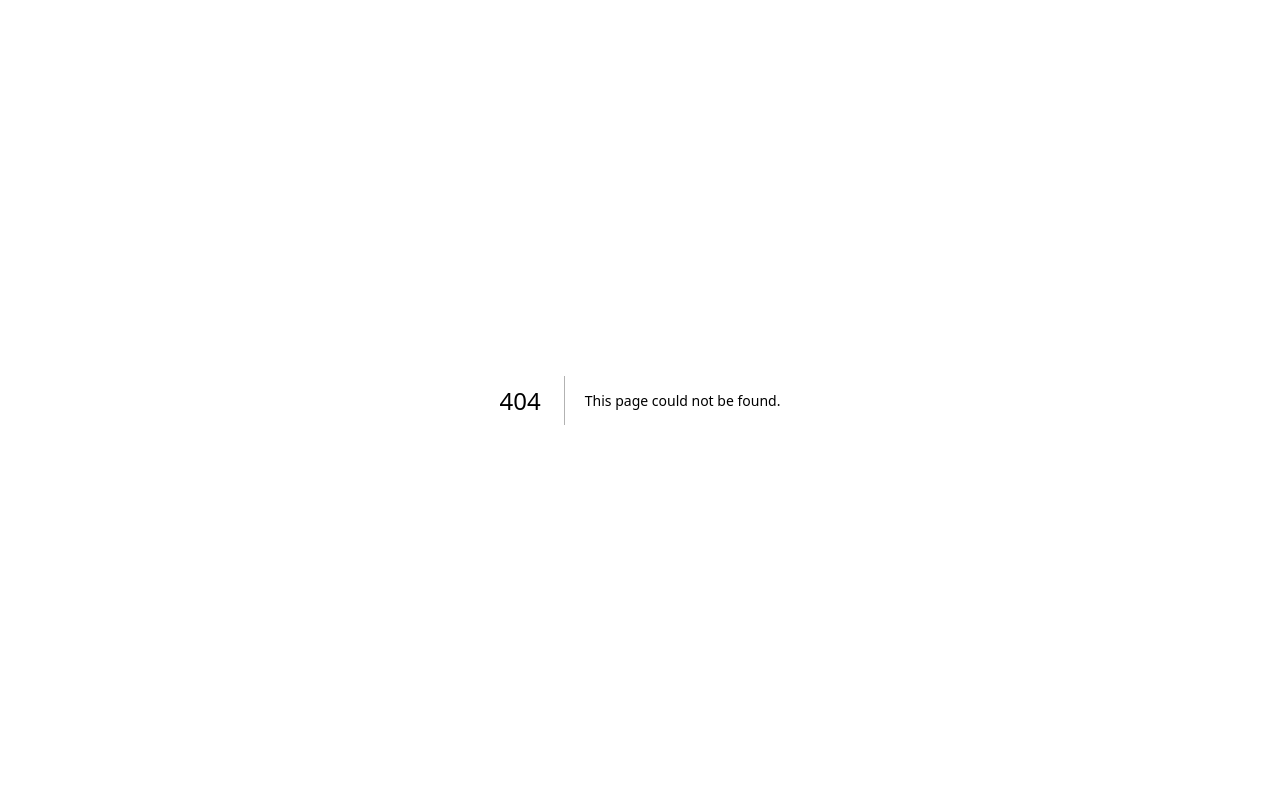
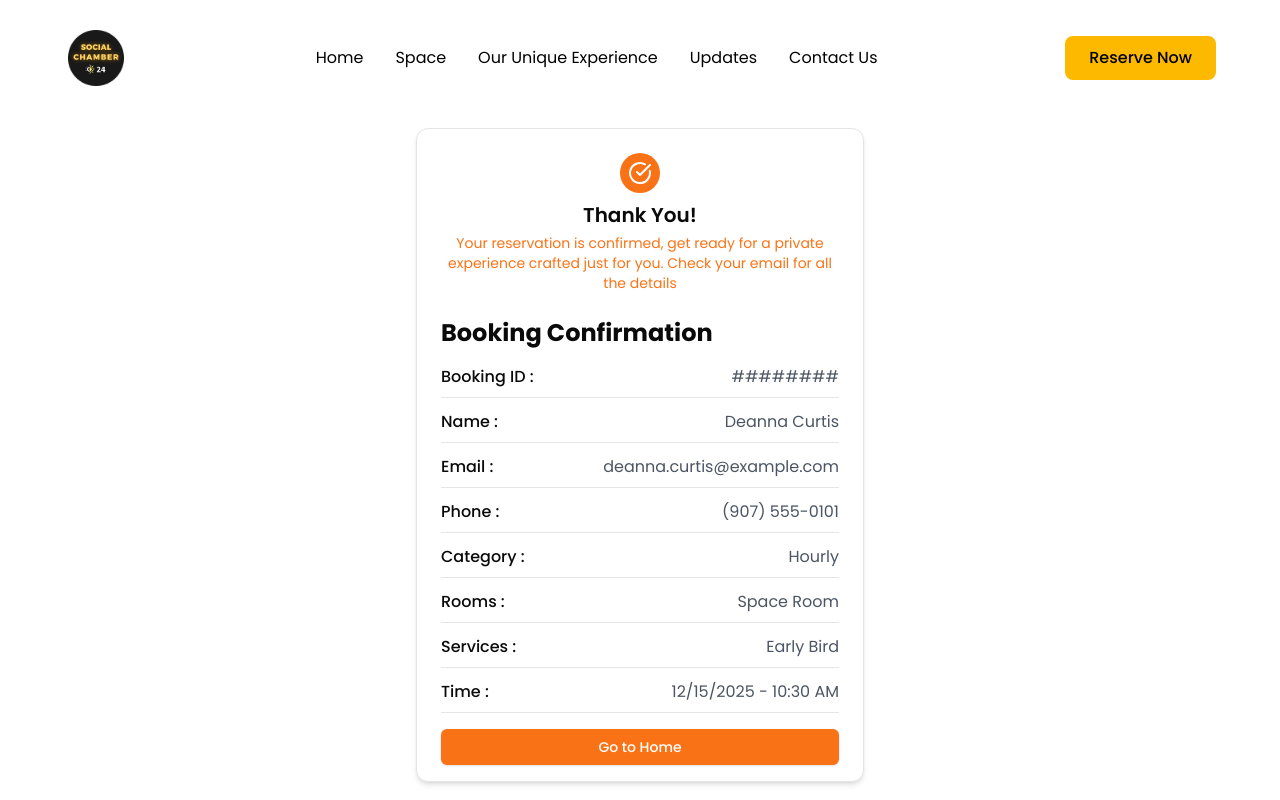
Before and after one commit to fsdteam8/boss65-frontend, a Next.js app: page /success/1 in a window 1280 px wide. Before the commit this address had no page. Shown: the top 800 px of the page. Built offline with nearby package versions, Linux system fonts and the light colour scheme.

Commit message:
developed: success page

```diff
--- /dev/null
+++ b/src/app/(website)/success/[id]/page.tsx
@@ -0,0 +1,74 @@
+import { Button } from "@/components/ui/button";
+import { Card, CardContent, CardFooter } from "@/components/ui/card";
+import { CheckCircle } from "lucide-react";
+
+export default function BookingConfirmation() {
+  return (
+    <div className="my-32">
+      <Card className="w-full max-w-md mx-auto shadow-md">
+        <CardContent className="pt-6 px-6 pb-0">
+          <div className="flex flex-col items-center mb-6">
+            <div className="rounded-full bg-orange-500 p-2 mb-2">
+              <CheckCircle className="h-6 w-6 text-white" />
+            </div>
+            <h2 className="text-xl font-semibold text-center">Thank You!</h2>
+            <p className="text-center text-sm text-orange-500 mt-1">
+              Your reservation is confirmed, get ready for a private experience
+              crafted just for you. Check your email for all the details
+            </p>
+          </div>
+
+          <h1 className="text-2xl font-bold mb-4">Booking Confirmation</h1>
+
+          <div className="space-y-3">
+            <div className="flex justify-between border-b pb-2">
+              <span className="font-medium">Booking ID :</span>
+              <span className="text-gray-600">########</span>
+            </div>
+
+            <div className="flex justify-between border-b pb-2">
+              <span className="font-medium">Name :</span>
+              <span className="text-gray-600">Deanna Curtis</span>
+            </div>
+
+            <div className="flex justify-between border-b pb-2">
+              <span className="font-medium">Email :</span>
+              <span className="text-gray-600">deanna.curtis@example.com</span>
+            </div>
+
+            <div className="flex justify-between border-b pb-2">
+              <span className="font-medium">Phone :</span>
+              <span className="text-gray-600">(907) 555-0101</span>
+            </div>
+
+            <div className="flex justify-between border-b pb-2">
+              <span className="font-medium">Category :</span>
+              <span className="text-gray-600">Hourly</span>
+            </div>
+
+            <div className="flex justify-between border-b pb-2">
+              <span className="font-medium">Rooms :</span>
+              <span className="text-gray-600">Space Room</span>
+            </div>
+
+            <div className="flex justify-between border-b pb-2">
+              <span className="font-medium">Services :</span>
+              <span className="text-gray-600">Early Bird</span>
+            </div>
+
+            <div className="flex justify-between border-b pb-2">
+              <span className="font-medium">Time :</span>
+              <span className="text-gray-600">12/15/2025 - 10:30 AM</span>
+            </div>
+          </div>
+        </CardContent>
+
+        <CardFooter className="px-6 py-4">
+          <Button className="w-full bg-orange-500 hover:bg-orange-600 text-white">
+            Go to Home
+          </Button>
+        </CardFooter>
+      </Card>
+    </div>
+  );
+}
```
